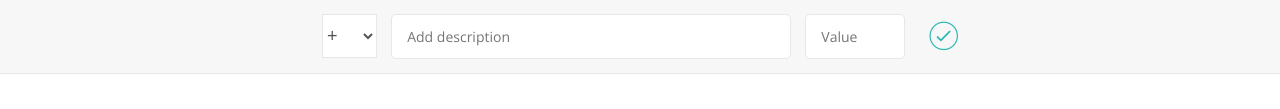
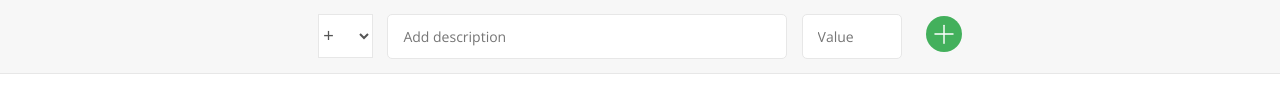
Before and after one commit to hrachgalstyan/Budget-Calculator, a plain HTML site: page index.html in a window 1280 px wide. Shown: the part 320-429 px from the top of the page. Drawn offline with nearby package versions, Linux system fonts and the light colour scheme.

Commit message:
Add button

```diff
--- a/index.html
+++ b/index.html
@@ -46,7 +46,7 @@
         </select>
         <input type="text" class="add__description" placeholder="Add description">
         <input type="number" class="add__value" placeholder="Value">
-        <button class="add__btn"><i class="ion-ios-checkmark-outline"></i></button>
+        <button class="add__btn"><img src="plus.svg" width="36px" height="36px" alt="ADD"></button>
       </div>
     </div>
 
```
Also changed, not shown: plus.svg (added).
